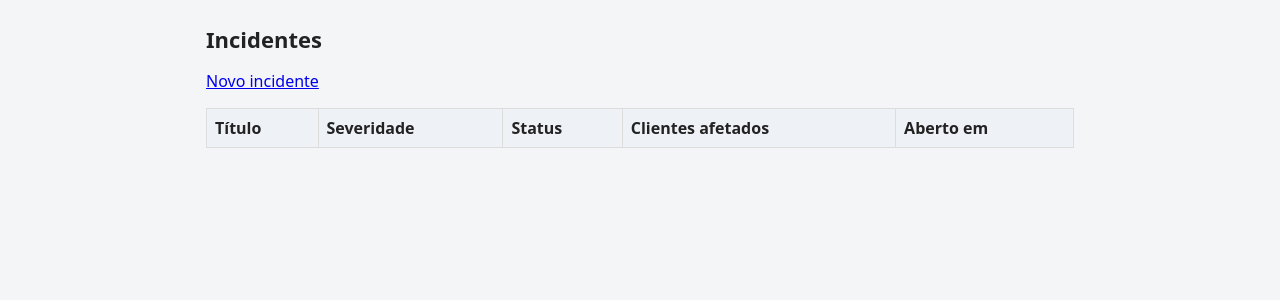
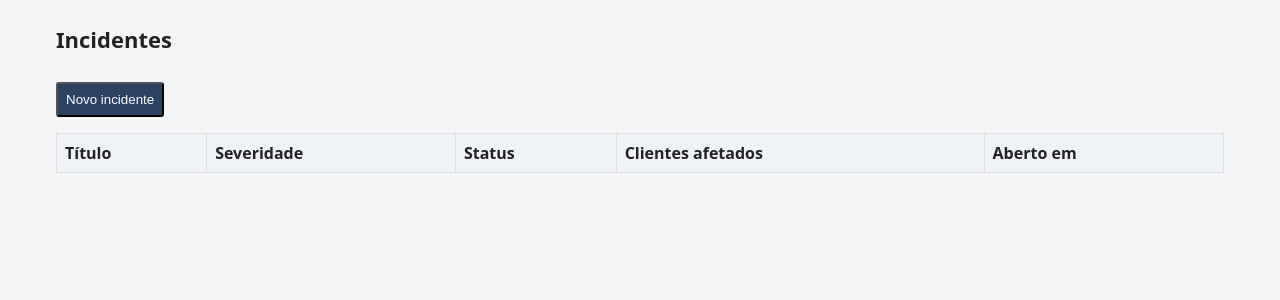
Before and after one commit to mateusgui/flask, a Flask app: page /incidentes in a window 1280 px wide. Shown: the part 46-346 px from the top of the page. Run offline with Flask 3, Linux system fonts and the light colour scheme; lists and menus that the app fills with data are empty; some libraries are stand-ins or nearby versions.

Commit message:
classe css botao-novo-generico
estilo para os botões novo genérico

```diff
--- a/backend/app/static/style.css
+++ b/backend/app/static/style.css
@@ -1,4 +1,6 @@
-* { box-sizing: border-box; }
+* {
+  box-sizing: border-box;
+}
 
 body {
   margin: 0;
@@ -7,23 +9,72 @@ body {
   color: #222;
 }
 
-nav { background: #1f2937; padding: 12px 24px; }
-nav a { color: #fff; margin-right: 16px; text-decoration: none; }
-nav a:hover { text-decoration: underline; }
+nav {
+  background: #1f2937;
+  padding: 12px 24px;
+}
 
-main { max-width: 900px; margin: 24px auto; padding: 0 16px; }
+nav a {
+  color: #fff; margin-right: 16px;
+  text-decoration: none;
 
-h1 { font-size: 22px; }
+}
+nav a:hover {
+  text-decoration: underline;
+}
 
-table { width: 100%; border-collapse: collapse; background: #fff; }
-th, td { border: 1px solid #ddd; padding: 8px; text-align: left; }
-th { background: #eef1f5; }
+main {
+  max-width: 1200px;
+  margin: 24px auto;
+  padding: 0 16px;
+}
 
-label { display: block; margin-top: 12px; }
-input, select, textarea { width: 100%; padding: 6px; }
+h1 {
+  font-size: 22px;
+}
 
-button { margin-top: 12px; padding: 8px 14px; cursor: pointer; }
-td button { margin-top: 0; }
+table {
+  width: 100%;
+  border-collapse: collapse;
+  background: #fff;
+}
+
+th, td {
+  border: 1px solid #ddd;
+  padding: 8px;
+  text-align: left;
+}
+
+th {
+  background: #eef1f5;
+}
+
+label {
+  display: block;
+  margin-top: 12px;
+}
+
+input, select, textarea {
+  width: 100%;
+  padding: 6px;
+}
+
+button {
+  margin-top: 12px;
+  padding: 8px 14px;
+  cursor: pointer;
+
+}
+td button {
+  margin-top: 0;
+}
+
+.botao-novo-generico {
+  background: #2b4263;
+  color: #fff;
+  padding: 8px;
+  border-radius: 3px;
+}
 
 .erro {
   background: #fde2e1;
@@ -32,7 +83,16 @@ td button { margin-top: 0; }
   margin-top: 12px;
 }
 
-.checkboxes label { display: inline-block; margin-right: 12px; }
-.checkboxes input { width: auto; }
+.checkboxes label {
+  display: inline-block;
+  margin-right: 12px;
+}
 
-dt { font-weight: bold; margin-top: 10px; }
+.checkboxes input {
+  width: auto;
+}
+
+dt {
+  font-weight: bold;
+  margin-top: 10px;
+}
--- a/backend/app/templates/incidentes/lista.html
+++ b/backend/app/templates/incidentes/lista.html
@@ -2,7 +2,11 @@
 
 {% block conteudo %}
 <h1>Incidentes</h1>
-<p><a href="{{ url_for('incidentes.novo_form') }}">Novo incidente</a></p>
+<p>
+  <a href="{{ url_for('incidentes.novo_form') }}">
+    <button class="botao-novo-generico">Novo incidente</button>
+  </a>
+</p>
 
 <table>
   <tr>
```
